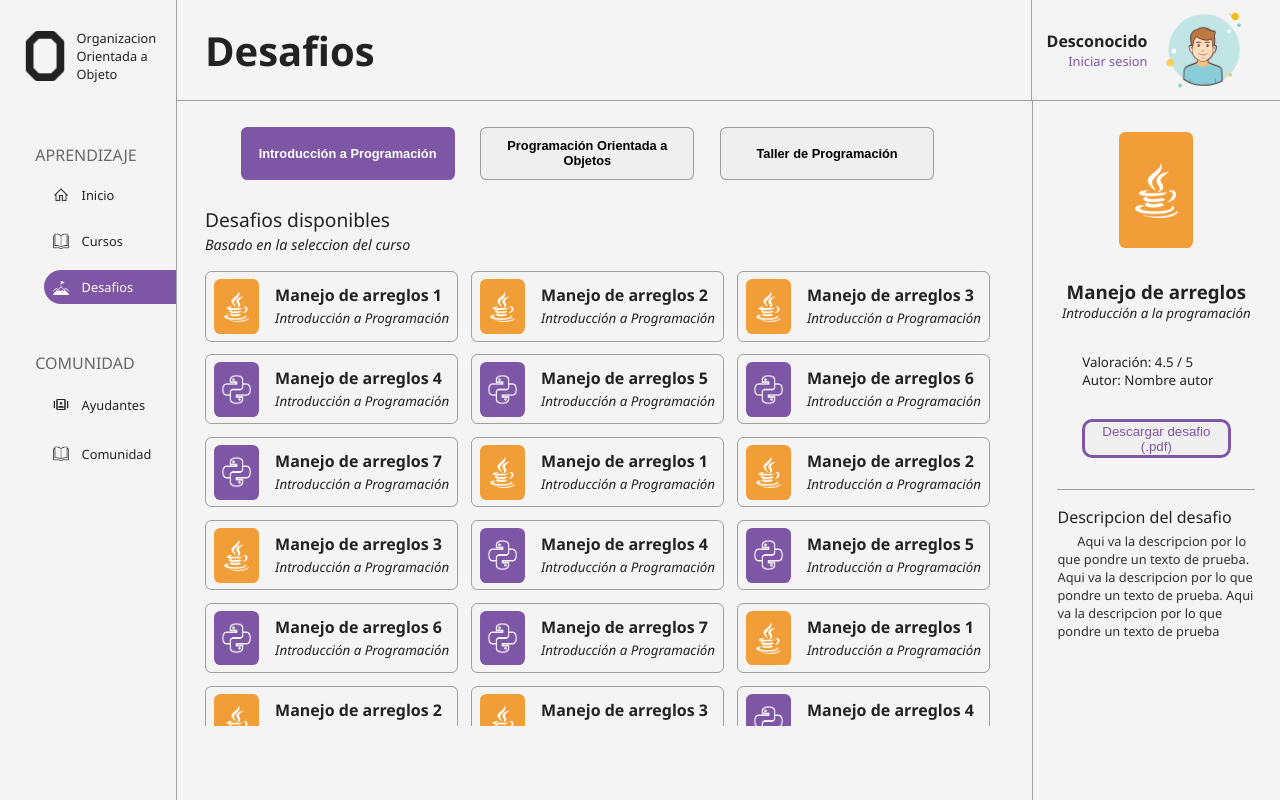
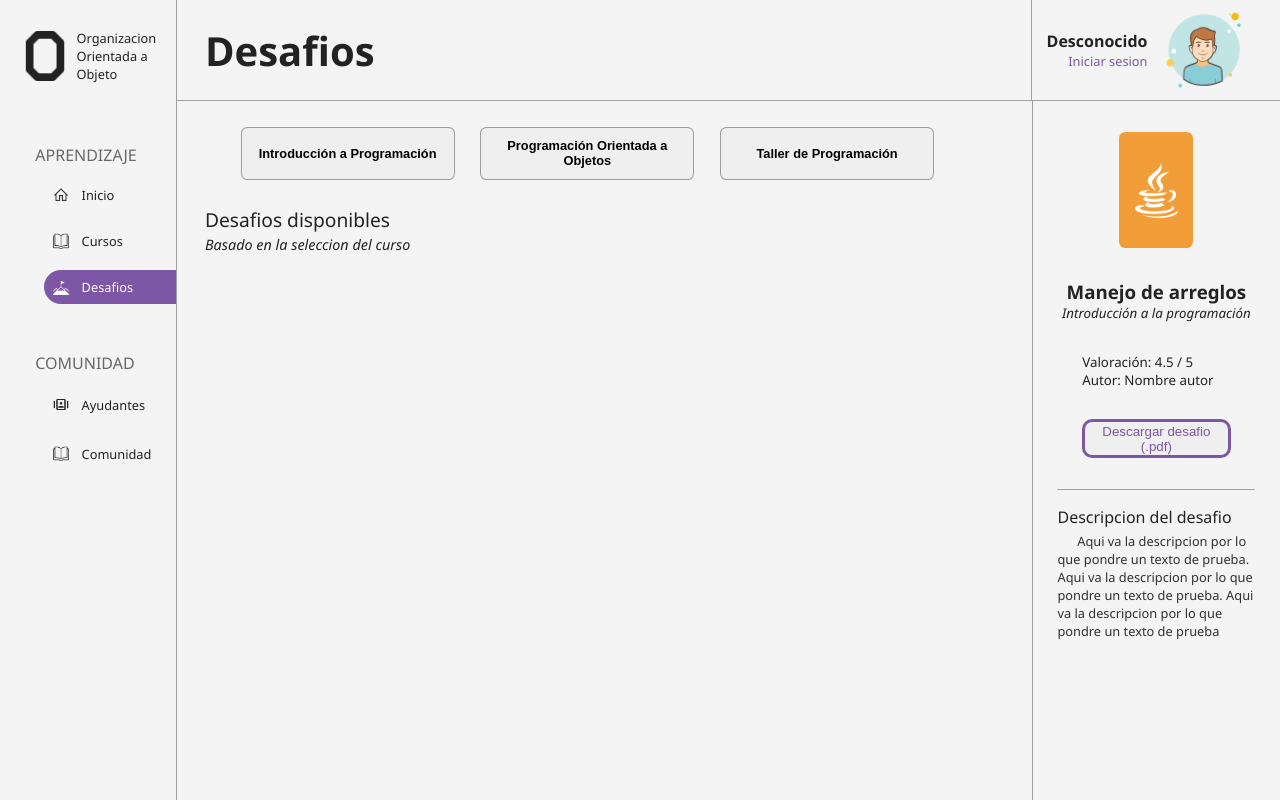
Before and after one commit to Claudio-Espinoza/OOO-Sistema, a Vue app in the folder frontend/: page /desafios in a window 1280 px wide. Built offline with nearby package versions, Linux system fonts and the light colour scheme.

Commit message:
Feat<frontend>: Agrega filtro por curso

```diff
--- a/frontend/src/components/atoms/ChallengerCard.vue
+++ b/frontend/src/components/atoms/ChallengerCard.vue
@@ -1,7 +1,7 @@
 <script setup lang="ts">
 interface Props {
-    title?: String,
-    course?: String,
+    title?: string,
+    course?: string,
     type?: string
 }
 
@@ -24,7 +24,7 @@ const props = defineProps<Props>();
 
 <style scoped>
 .card {
-    width: 31%;
+    width: 30%;
     height: 15%;
     border: var(--borde);
     display: flex;
@@ -32,7 +32,16 @@ const props = defineProps<Props>();
     justify-content: space-around;
     flex-direction: row;
     border-radius: 0.5vw;
+    cursor: pointer;
 
+}
+
+.card:hover {
+    transform: scale(1.05);
+}
+
+.card:active {
+    transform: scale(1);
 }
 
 small {
--- a/frontend/src/pages/ChallengerPage.vue
+++ b/frontend/src/pages/ChallengerPage.vue
@@ -6,11 +6,36 @@ import ChallengerCard from '../components/atoms/ChallengerCard.vue'
 
 import { ref } from 'vue';
 
-let activeButton = ref('Introducción a Programación');
+let activeButton = ref('');
 
 const setActiveButton = (newActiveButton: string) => {
     activeButton.value = newActiveButton;
 };
+
+const challengerCards = [
+    { course: "Introducción a Programación", type: "java", title: "Manejo de arreglos 1" },
+    { course: "Introducción a Programación", type: "java", title: "Manejo de arreglos 2" },
+    { course: "Programación Orientada a Objetos", type: "java", title: "Manejo de arreglos 3" },
+    { course: "Taller de Programación", type: "python", title: "Manejo de arreglos 4" },
+    { course: "Taller de Programación", type: "python", title: "Manejo de arreglos 5" },
+    { course: "Taller de Programación", type: "python", title: "Manejo de arreglos 6" },
+    { course: "Taller de Programación", type: "python", title: "Manejo de arreglos 7" },
+    { course: "Programación Orientada a Objetos", type: "java", title: "Manejo de arreglos 1" },
+    { course: "Programación Orientada a Objetos", type: "java", title: "Manejo de arreglos 2" },
+    { course: "Programación Orientada a Objetos", type: "java", title: "Manejo de arreglos 3" },
+    { course: "Taller de Programación", type: "python", title: "Manejo de arreglos 4" },
+    { course: "Taller de Programación", type: "python", title: "Manejo de arreglos 5" },
+    { course: "Taller de Programación", type: "python", title: "Manejo de arreglos 6" },
+    { course: "Taller de Programación", type: "python", title: "Manejo de arreglos 7" },
+    { course: "Introducción a Programación", type: "java", title: "Manejo de arreglos 1" },
+    { course: "Introducción a Programación", type: "java", title: "Manejo de arreglos 2" },
+    { course: "Introducción a Programación", type: "java", title: "Manejo de arreglos 3" },
+    { course: "Taller de Programación", type: "python", title: "Manejo de arreglos 4" },
+    { course: "Taller de Programación", type: "python", title: "Manejo de arreglos 5" },
+    { course: "Taller de Programación", type: "python", title: "Manejo de arreglos 6" },
+    { course: "Taller de Programación", type: "python", title: "Manejo de arreglos 7" }
+];
+
 </script>
 
 <template>
@@ -39,27 +64,9 @@ const setActiveButton = (newActiveButton: string) => {
 
 
                 <div class="content-card-objet">
-                    <ChallengerCard course="Introducción a Programación" type="java" title="Manejo de arreglos 1" />
-                    <ChallengerCard course="Introducción a Programación" type="java" title="Manejo de arreglos 2" />
-                    <ChallengerCard course="Introducción a Programación" type="java" title="Manejo de arreglos 3" />
-                    <ChallengerCard course="Introducción a Programación" type="python" title="Manejo de arreglos 4" />
-                    <ChallengerCard course="Introducción a Programación" type="python" title="Manejo de arreglos 5" />
-                    <ChallengerCard course="Introducción a Programación" type="python" title="Manejo de arreglos 6" />
-                    <ChallengerCard course="Introducción a Programación" type="python" title="Manejo de arreglos 7" />
-                    <ChallengerCard course="Introducción a Programación" type="java" title="Manejo de arreglos 1" />
-                    <ChallengerCard course="Introducción a Programación" type="java" title="Manejo de arreglos 2" />
-                    <ChallengerCard course="Introducción a Programación" type="java" title="Manejo de arreglos 3" />
-                    <ChallengerCard course="Introducción a Programación" type="python" title="Manejo de arreglos 4" />
-                    <ChallengerCard course="Introducción a Programación" type="python" title="Manejo de arreglos 5" />
-                    <ChallengerCard course="Introducción a Programación" type="python" title="Manejo de arreglos 6" />
-                    <ChallengerCard course="Introducción a Programación" type="python" title="Manejo de arreglos 7" />
-                    <ChallengerCard course="Introducción a Programación" type="java" title="Manejo de arreglos 1" />
-                    <ChallengerCard course="Introducción a Programación" type="java" title="Manejo de arreglos 2" />
-                    <ChallengerCard course="Introducción a Programación" type="java" title="Manejo de arreglos 3" />
-                    <ChallengerCard course="Introducción a Programación" type="python" title="Manejo de arreglos 4" />
-                    <ChallengerCard course="Introducción a Programación" type="python" title="Manejo de arreglos 5" />
-                    <ChallengerCard course="Introducción a Programación" type="python" title="Manejo de arreglos 6" />
-                    <ChallengerCard course="Introducción a Programación" type="python" title="Manejo de arreglos 7" />
+                    <ChallengerCard
+                        v-for="(item, index) in challengerCards.filter(card => card.course === activeButton)"
+                        :key="index" :course="item.course" :title="item.title" :type="item.type" />
 
                 </div>
 
@@ -123,6 +130,7 @@ const setActiveButton = (newActiveButton: string) => {
     gap: 1vw;
     overflow-x: hidden;
     overflow-y: auto;
+    padding: 1%;
 }
 
 ::-webkit-scrollbar {
--- a/frontend/src/pages/ComunityPage.vue
+++ b/frontend/src/pages/ComunityPage.vue
@@ -23,9 +23,9 @@ import ButonComunity from '../components/atoms/ButonComunity.vue';
                     nosotros en este apasionante viaje de descubrimiento y desarrollo de habilidades!
                 </p>
                 <div class="info-button">
-                    <ButonComunity url="/src/assets/icon/github-blanco.png" />
-                    <ButonComunity url="/src/assets/icon/whatsapp-blanco.png" />
-                    <ButonComunity url="/src/assets/icon/discord-blanco.png" />
+                    <ButonComunity url="/src/assets/icon/github-blanco.png" link=" " />
+                    <ButonComunity url="/src/assets/icon/whatsapp-blanco.png" link=" " />
+                    <ButonComunity url="/src/assets/icon/discord-blanco.png" link=" " />
                 </div>
             </article>
 
```
Also changed, not shown: frontend/src/components/atoms/HelperCard.vue (+5 -5 lines).
